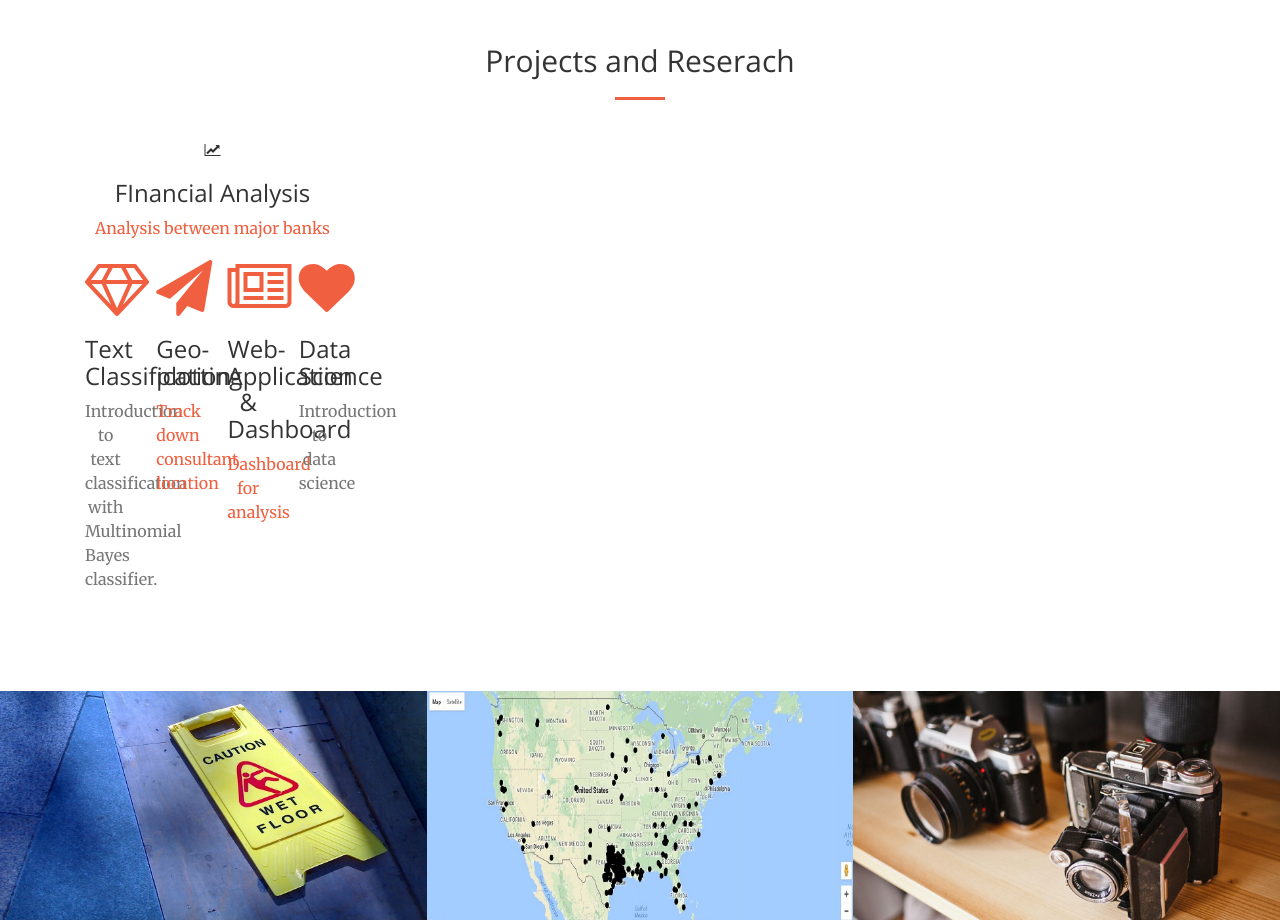
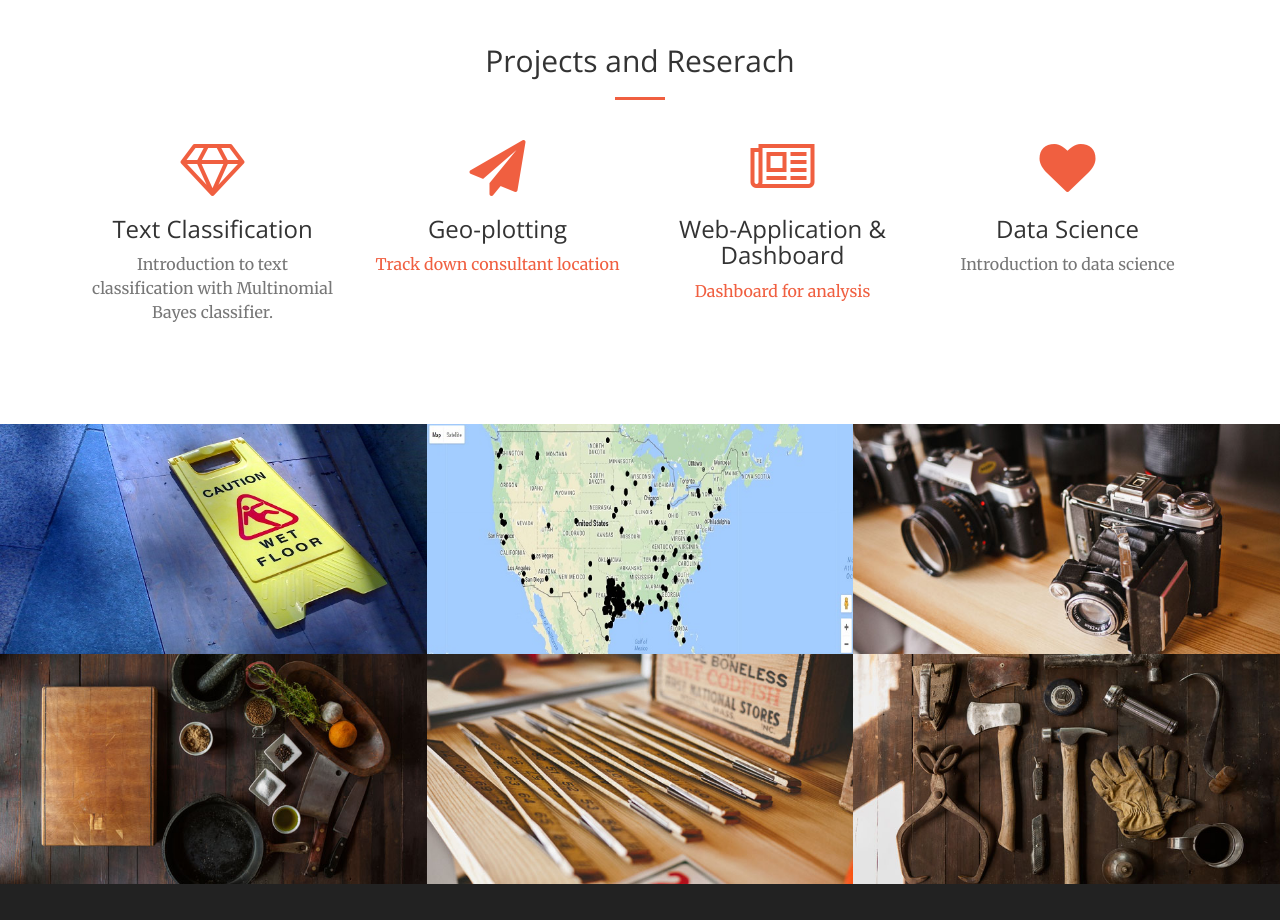
Before and after one commit to dattatele/dattatele.github.io, a website: page index.html in a window 1280 px wide. Shown: the part 1460-2380 px from the top of the page. Drawn offline with nearby package versions, Linux system fonts and the light colour scheme.

Commit message:
revert_back

```diff
--- a/index.html
+++ b/index.html
@@ -108,13 +108,6 @@
             </div>
         </div>
         <div class="container">
-          <div class="col-lg-3 col-md-6 text-center">
-              <div class="service-box">
-                  <i class="fa fa-line-chart"></i>
-                  <h3>FInancial Analysis</h3>
-                  <p class="text-muted"><a href="Notebook.html">Analysis between major banks</a></p>
-              </div>
-            <div class="row">
                 <div class="col-lg-3 col-md-6 text-center">
                     <div class="service-box">
                         <i class="fa fa-4x fa-diamond text-primary sr-icons"></i>
```
